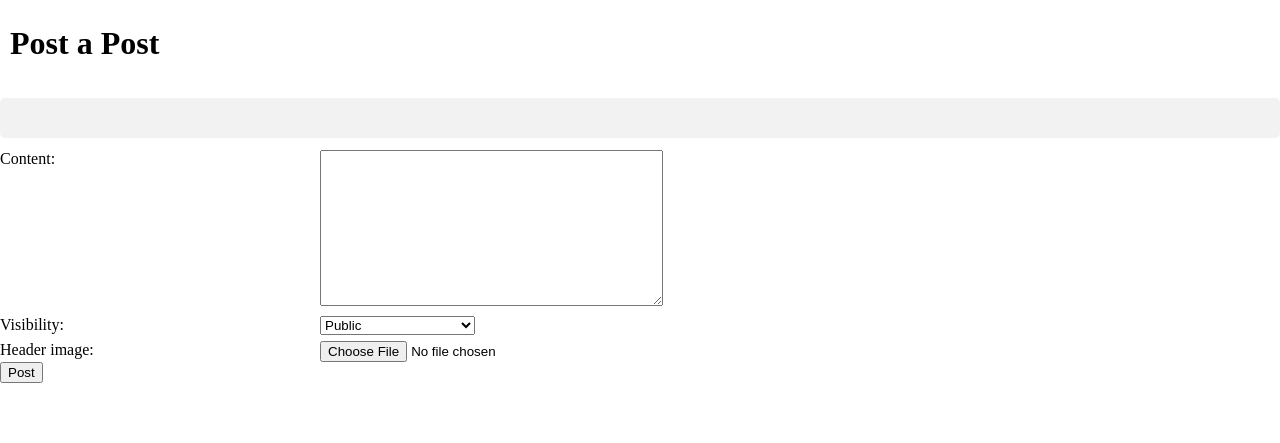
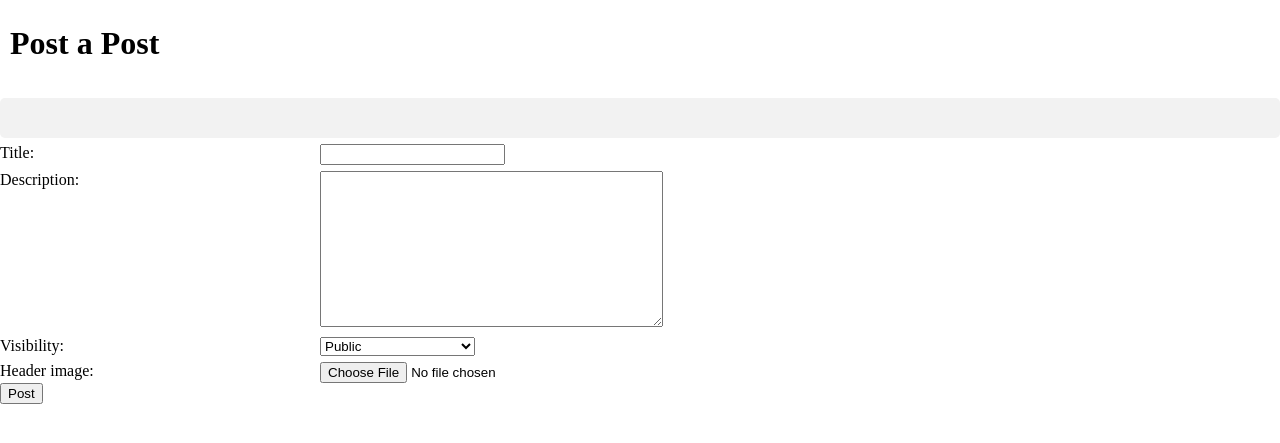
Before and after one commit to CMPUT404-F21T0/CMPUT404-Project-BetterSocial, a Django app: page /post/ in a window 1280 px wide. Shown: the part 57-500 px from the top of the page. Run offline with Django 3.2, Linux system fonts and the light colour scheme; the visitor is signed in with stand-in values (Sample User, id 1); some libraries are stand-ins or nearby versions.

Commit message:
Visual Changes Updated.

```diff
--- a/socialdistribution/bettersocial/forms.py
+++ b/socialdistribution/bettersocial/forms.py
@@ -7,7 +7,8 @@ class PostCreationForm(ModelForm):
         model = Post
 
         # More fields can be added
-        fields = ['content',
+        fields = ['title',
+                  'description',
                   'visibility',
                   'header_image']
 
--- a/socialdistribution/bettersocial/models.py
+++ b/socialdistribution/bettersocial/models.py
@@ -161,7 +161,7 @@ class Post(Likeable):
     content_type = models.CharField(max_length = 32, choices = ContentType.choices, default = ContentType.PLAIN)
 
     title = models.CharField(max_length = 255)
-    content = models.TextField(null = True, blank = True)
+    description = models.TextField(null = True, blank = True)
     header_image = models.ImageField(null = True, blank = True, upload_to = 'images/')
 
     # Validated as a JSON list of non-empty strings.
--- a/socialdistribution/bettersocial/templates/bettersocial/edit_post.html
+++ b/socialdistribution/bettersocial/templates/bettersocial/edit_post.html
@@ -24,10 +24,10 @@
 
         <div class="row">
             <div class="size-25">
-                {{ form.content.label_tag}}
+                {{ form.description.label_tag}}
             </div>
             <div class="size-75">
-                {{ form.content }}
+                {{ form.description }}
             </div>
         </div>
 
--- a/socialdistribution/bettersocial/templates/bettersocial/index.html
+++ b/socialdistribution/bettersocial/templates/bettersocial/index.html
@@ -15,7 +15,7 @@
                     </a>
                     <!-- TODO: should change href to user profile link -->
                     <a href="{% url 'bettersocial:profile' %}">
-                        <h3>{{ user.username }}</h3>
+                        <h3>{{ post.author.user }}</h3>
                     </a>
                 </div>
 
@@ -29,7 +29,7 @@
 
             <!-- TODO: add logic for type of post -->
             <div class="post-container">
-                {{ post.content|slice:":100" }}
+                {{ post.description|slice:":100" }}
                 </br></br>
                 {% if post.header_image %}
                     <img src="{{ post.header_image.url }}" width='600' height='400'>
--- a/socialdistribution/bettersocial/templates/bettersocial/postapost.html
+++ b/socialdistribution/bettersocial/templates/bettersocial/postapost.html
@@ -24,10 +24,10 @@
 
         <div class="row">
             <div class="size-25">
-                {{ form.content.label_tag}}
+                {{ form.description.label_tag}}
             </div>
             <div class="size-75">
-                {{ form.content }}
+                {{ form.description }}
             </div>
         </div>
 
--- a/socialdistribution/bettersocial/views.py
+++ b/socialdistribution/bettersocial/views.py
@@ -26,7 +26,8 @@ class ArticleDetailView(generic.DetailView):
 class UpdatePostView(generic.UpdateView):
     model = Post
     template_name = 'bettersocial/edit_post.html'
-    fields = ['title', 'content', 'visibility', 'header_image']
+    fields = ['title', 'description', 'visibility', 'header_image']
+
     def get_success_url(self):
         return reverse_lazy('bettersocial:article_details', kwargs={'pk': self.kwargs['pk']})
 
```
Also changed, not shown: socialdistribution/bettersocial/migrations/0015_auto_20211028_2332.py (added).
